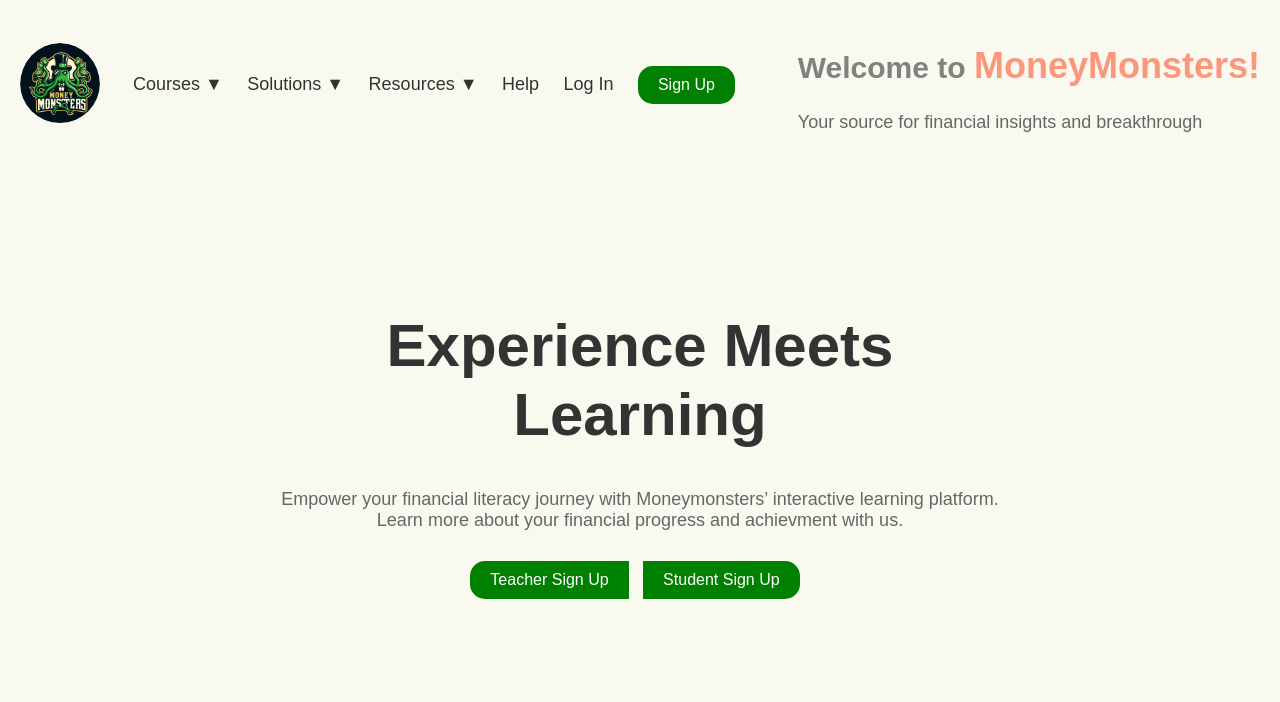
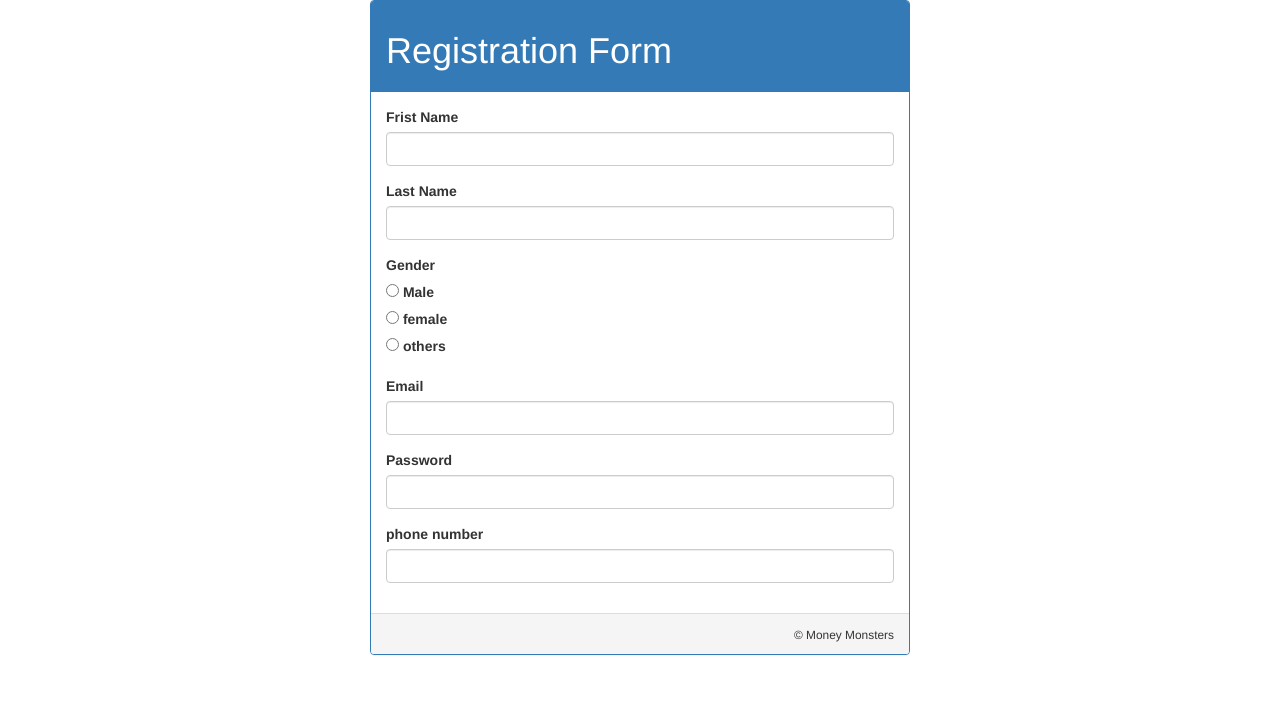
Before and after one commit to Ralph1075/TechNova, a plain HTML site: page index.html in a window 1280 px wide. Drawn offline with nearby package versions, Linux system fonts and the light colour scheme; a web font is replaced by a local one.

Commit message:
Add files via upload

```diff
--- a/index.html
+++ b/index.html
@@ -1,67 +1,48 @@
 <!DOCTYPE html>
-<html lang="en">
+<html>
 <head>
-    <meta charset="UTF-8">
-    <meta name="viewport" content="width=device-width, initial-scale=1.0">
-    <link rel="stylesheet" href="styles.css">
-    <link rel="icon" href="images/logo.png" type="image/png">
-    <link href="https://fonts.googleapis.com/css2?family=Avenir:wght@400;700&display=swap" rel="stylesheet">
-
-    <title>MoneyMonsters</title>
+	<title>Registration Page</title>
+	<link rel="stylesheet" type="text/css"href="css/bootstrap.css">
 </head>
 <body>
-    <header id="header">
-        <div class="logo">
-            <a href="index.html">
-                <img src="images/logo.png" alt="MoneyMonsters Logo">
-            </a>
-        </div>
-        <nav class="nav-menu">
-            <ul>
-                <li class="dropdown">
-                    <a href="#" class="dropdown-btn">Courses</a>
-                    <div class="dropdown-content">
-                        <a href="#">Introduction</a>
-                        <a href="#">Module 1</a>
-                        <a href="#">Module 2</a>
-                    </div>
-                </li>
-                <li class="dropdown">
-                    <a href="#" class="dropdown-btn">Solutions</a>
-                    <div class="dropdown-content">
-                        <a href="#">Lectures</a>
-                        <a href="#">Findings</a>
-                        <a href="#">Research</a>
-                    </div>
-                </li>
-                <li class="dropdown">
-                    <a href="#" class="dropdown-btn">Resources</a>
-                    <div class="dropdown-content">
-                        <a href="#">Library</a>
-                        <a href="#">Articles</a>
-                        <a href="#">Community Forums</a>
-                    </div>
-                </li>
-                <li><a href="#">Help</a></li>
-                <li><a href="#">Log In</a></li>
-                <li><button class="cta-button signup-button">Sign Up</button></li>
-            </ul>
-        </nav>
-        <div class="header-content">
-            <h2>Welcome to <span class="highlight">MoneyMonsters!</span></h2>
-            <p>Your source for financial insights and breakthrough</p>
-        </div>
-    </header>
+	<div class="container">
+		<div class="row col-md-6 col-md-offset-3">
+			<div class="panel panel-primary"> <div class="panel-heading Text-center">
+				<h1>Registration Form</h1>
+			</div>
+			<div class="panel-body">
+				<form>
+					<div class= "form-group">
+						<label>Frist Name</label>
+						<input type="text" class="form-control" id="FirstName">
 
-    <div class="hero">
-        <h1>Experience Meets <br> Learning</h1>
-        <p>Empower your financial literacy journey with Moneymonsters’ interactive learning platform. <br> Learn  more about your financial progress and achievment with us.</p>
-        <div class="cta-buttons">
-            <button class="cta-button teacher-signup">Teacher Sign Up</button>
-            <button class="cta-button student-signup">Student Sign Up</button>
-        </div>
-    </div>
+					</div>
+					<div class= "form-group">
+						<label>Last Name</label>
+						<input type="text" class="form-control" id="LastName"></div>
+						<div class= "form-group">
+						<label for="email">Gender</label>
+                        <div><label for ="male class="radio-inline><input type="radio" name="Gender" id="male"> Male </label> </div>
+                        <div><label for ="female class="radio-inline><input type="radio" name="Gender" id="female"> female </label> </div>
+                        <div><label for ="others class="radio-inline><input type="radio" name="Gender" id="male"> others </label> </div>
+						</div>
+						<div class= "form-group">
+						<label>Email</label>
+						<input type="text" class="form-control" id="Email"></div>
+						<div class= "form-group">
+						<label>Password</label>
+						<input type="text" class="form-control" id="Password"></div>
+						<div class= "form-group">
+						<label>phone number</label>
+						<input type="text" class="form-control" id="phone number"></div>
+				</form>
+			</div>
 
-    <script src="script.js"></script>
+				<div class="panel-footer text-right">
+					<small>&copy; Money Monsters</small>
+				</div>
+			</div>
+		</div>
+	</div>
 </body>
 </html>
```
